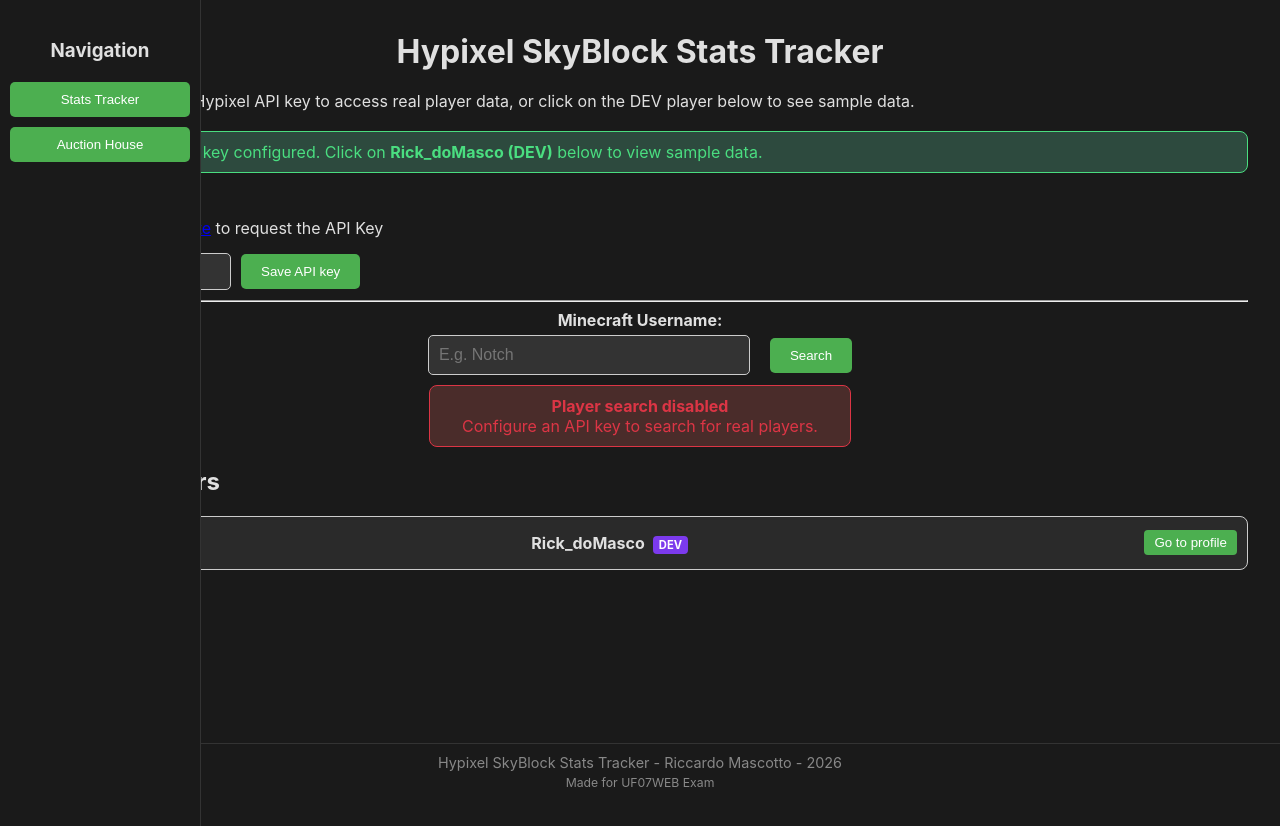
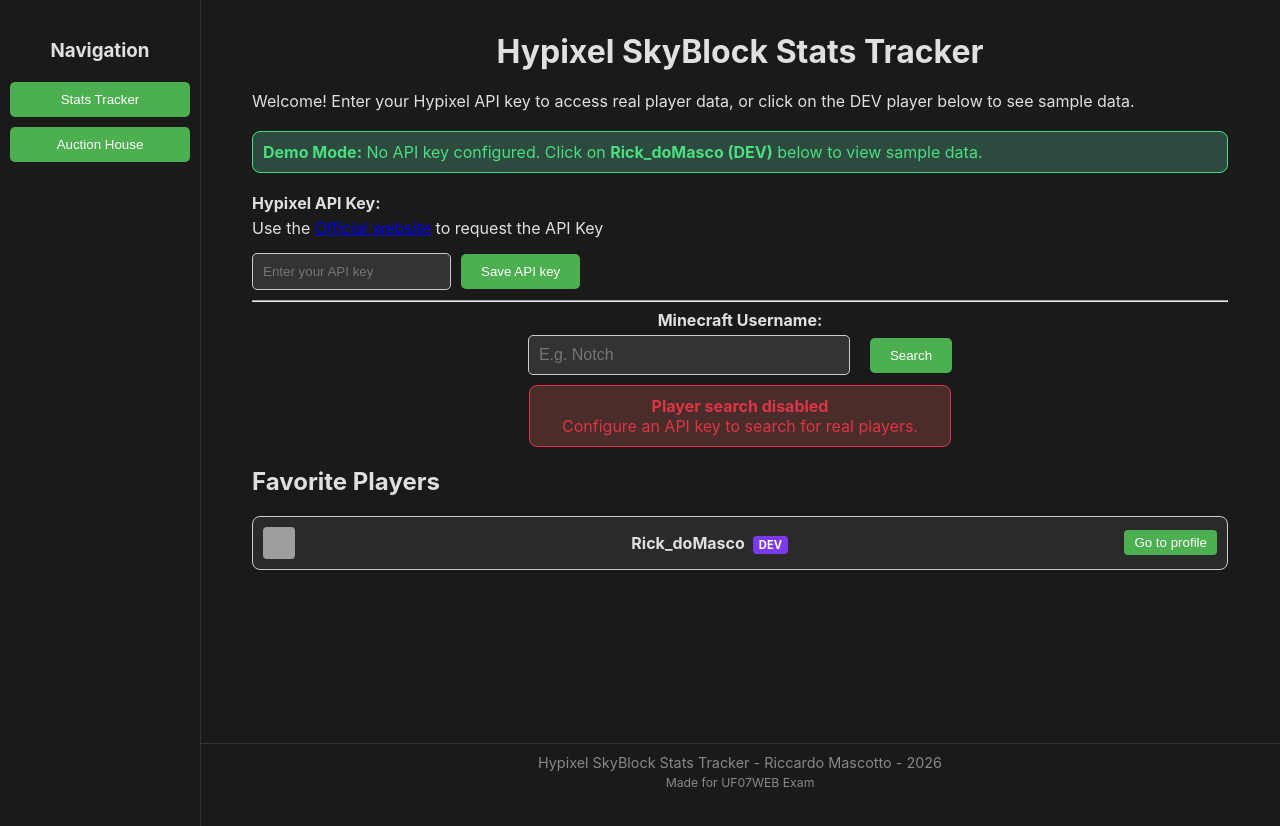
Before and after one commit to RickdoMascoMAT/ProgettoFinaleProgWeb, a React (Vite) app: page / in a window 1280 px wide. Shown: the top 826 px of the page. Built offline with nearby package versions, Linux system fonts and the light colour scheme; grey boxes are pictures that could not be loaded.

Commit message:
feat: update layout for auctions page with improved sidebar alignment and result messaging

```diff
--- a/src/App.css
+++ b/src/App.css
@@ -314,7 +314,9 @@
 .main-content {
   flex: 1;
   padding-bottom: 60px;
-  padding-left: 0;
+  margin-left: 200px; /* Width of sidebar (180px) + spacing (20px) */
+  padding-left: 20px;
+  padding-right: 20px;
 }
 
 /* Sidebar Always Visible */
@@ -361,7 +363,7 @@
 .app-footer {
   position: fixed;
   bottom: 0;
-  left: 0;
+  left: 200px; /* Align with sidebar width + spacing */
   right: 0;
   text-align: center;
   padding: 10px 0;
@@ -370,7 +372,6 @@
   font-size: 0.9em;
   background-color: #1a1a1a;
   z-index: 1000;
-  transition: left 0.3s;
 }
 
 .app-footer p {
--- a/src/pages/AuctionsPage.tsx
+++ b/src/pages/AuctionsPage.tsx
@@ -469,9 +469,13 @@
         <div className="auctions-results">
           <h2>
             {searchMode === 'item'
-              ? 'Item'
-              : `Auctioneer ${auctioneerName ? `(${auctioneerName}) ` : ''}`}{' '}
-            Auctions - Results: {filteredAuctions.length.toLocaleString('it-IT')}
+              ? `Search results for "${appliedFilter}"`
+              : auctioneerName
+                ? `Auctions by ${auctioneerName}`
+                : `Auctions by ${appliedFilter}`}
+            {' - '}
+            {filteredAuctions.length.toLocaleString('it-IT')} result
+            {filteredAuctions.length !== 1 ? 's' : ''}
           </h2>
 
           {filteredAuctions.length === 0 ? (
```
